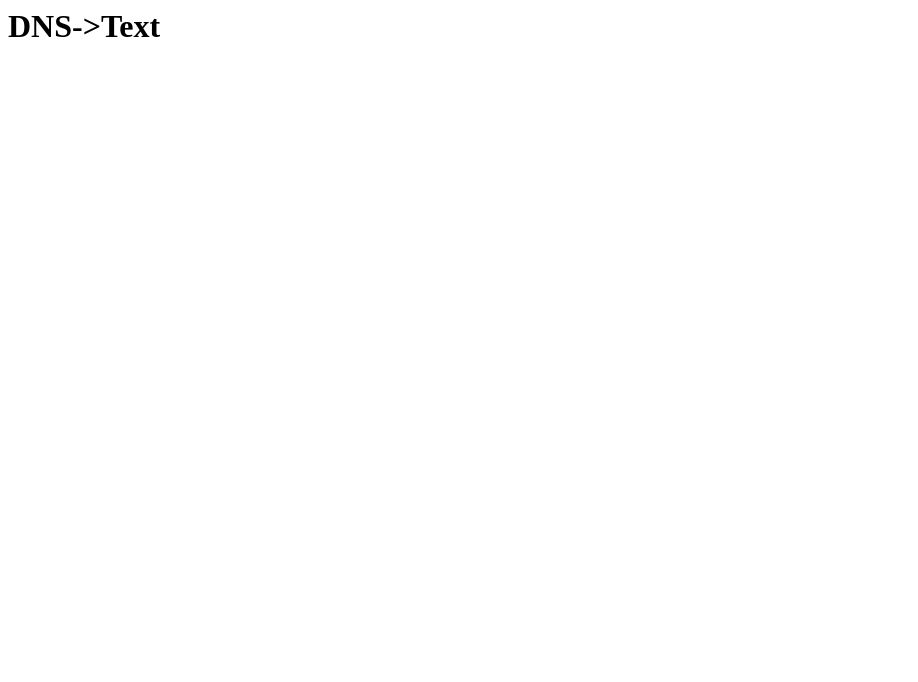
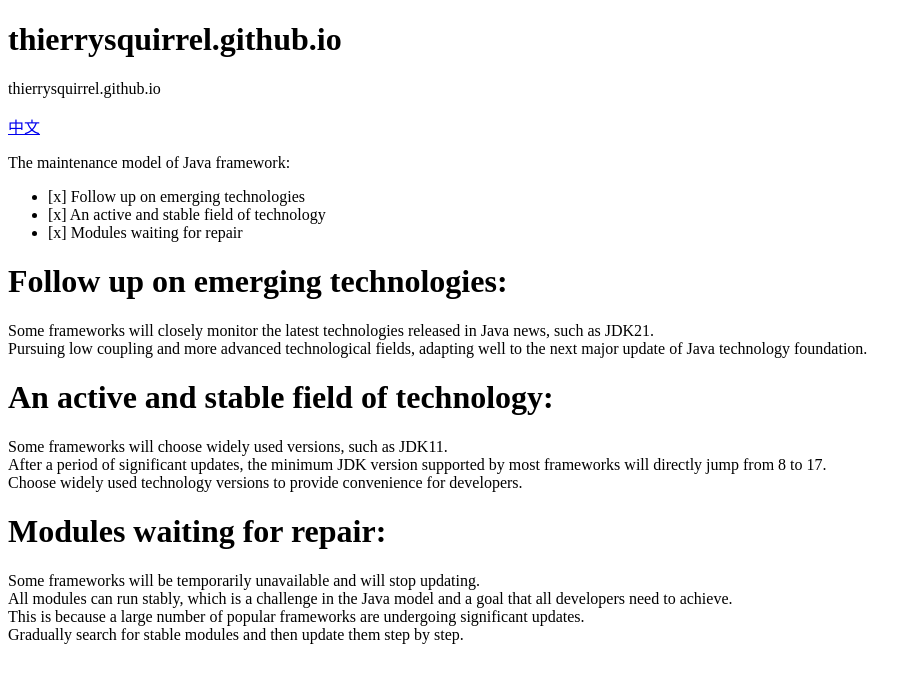
Before and after one commit to ThierrySquirrel/thierrysquirrel.github.io, a plain HTML site: page index.html in a window 1280 px wide. Shown: the whole page, without its empty margins (0-918 px from the left). Drawn offline with Linux system fonts and the light colour scheme.

Commit message:
Update index.html

```diff
--- a/index.html
+++ b/index.html
@@ -1 +1,30 @@
-<H1>DNS->Text</H1>
+<!DOCTYPE html>
+<html lang="en">
+<head>
+    <meta charset="UTF-8">
+    <title>thierrysquirrel.github.io</title>
+</head>
+<body>
+<h1 id="thierrysquirrelgithubio">thierrysquirrel.github.io</h1>
+<p>thierrysquirrel.github.io</p>
+<p><a href="./index_zh_CN.html">中文</a></p>
+<p>The maintenance model of Java framework:</p>
+<ul>
+    <li>[x] Follow up on emerging technologies</li>
+    <li>[x] An active and stable field of technology</li>
+    <li>[x] Modules waiting for repair</li>
+</ul>
+<h1 id="followuponemergingtechnologies">Follow up on emerging technologies:</h1>
+<p>Some frameworks will closely monitor the latest technologies released in Java news, such as JDK21.<br />
+    Pursuing low coupling and more advanced technological fields, adapting well to the next major update of Java technology foundation.  </p>
+<h1 id="anactiveandstablefieldoftechnology">An active and stable field of technology:</h1>
+<p>Some frameworks will choose widely used versions, such as JDK11.<br />
+    After a period of significant updates, the minimum JDK version supported by most frameworks will directly jump from 8 to 17.<br />
+    Choose widely used technology versions to provide convenience for developers.  </p>
+<h1 id="moduleswaitingforrepair">Modules waiting for repair:</h1>
+<p>Some frameworks will be temporarily unavailable and will stop updating.<br />
+    All modules can run stably, which is a challenge in the Java model and a goal that all developers need to achieve.<br />
+    This is because a large number of popular frameworks are undergoing significant updates.<br />
+    Gradually search for stable modules and then update them step by step.  </p>
+</body>
+</html>
```
